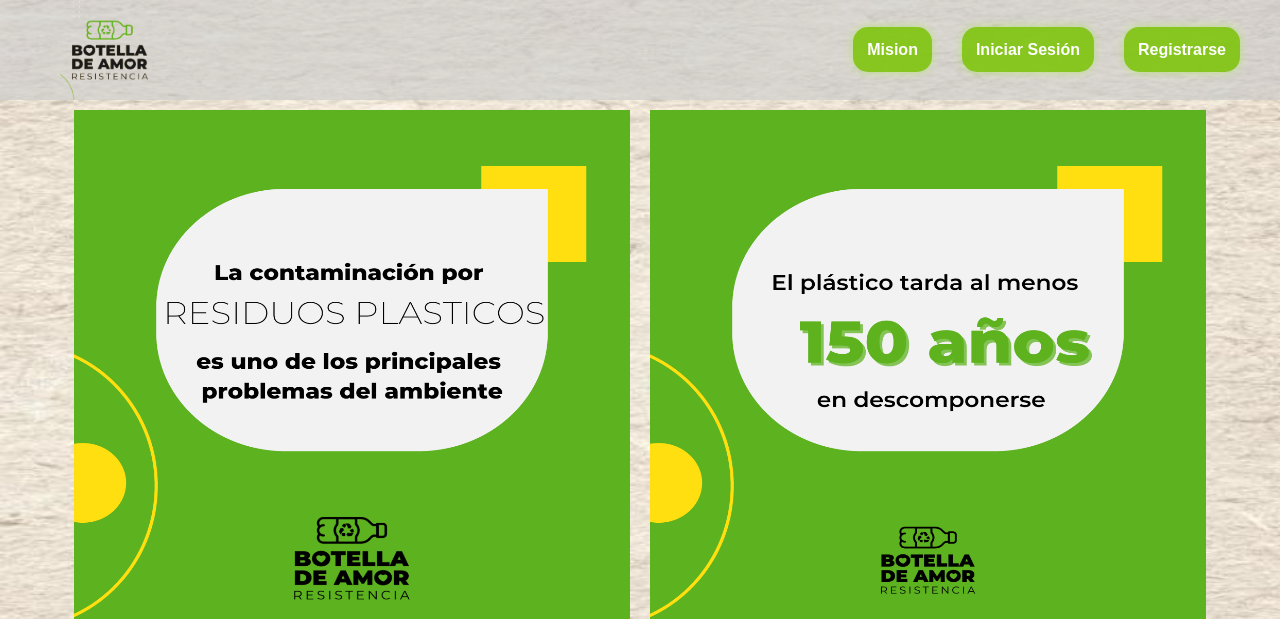
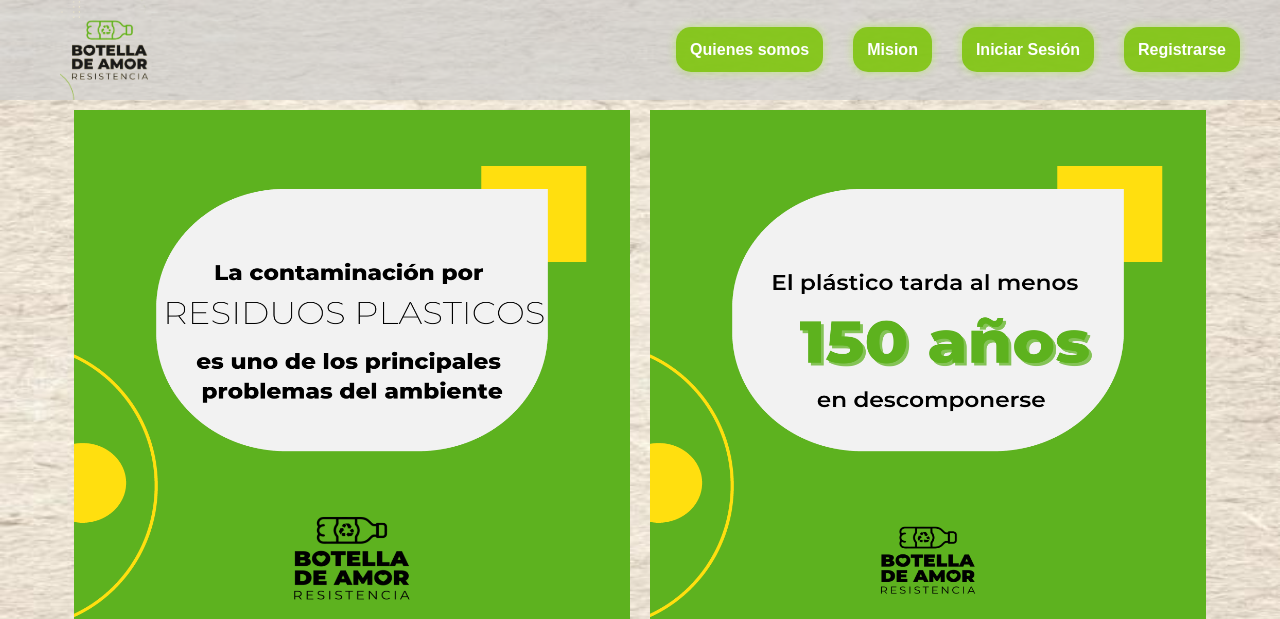
Before and after one commit to AlexLopezz/Fundacion_Info2022, a Django app: page / in a window 1280 px wide. Shown: the top 619 px of the page. Run offline with Django 3.2, Linux system fonts and the light colour scheme; some libraries are stand-ins or nearby versions.

Commit message:
arregle el home y algunas cositas que estaban erroneas

```diff
--- a/Info/urls.py
+++ b/Info/urls.py
@@ -15,15 +15,16 @@ Including another URLconf
 """
 from django.contrib import admin
 from django.urls import path, include
-from .views import Home, mision
+from .views import home, mision, somos
 from django.conf.urls.static import static
 from django.conf import settings
 
 urlpatterns = [
     path('admin/', admin.site.urls),
-    path('', Home, name='home'),
+    path('', home, name='home'),
     path('accounts/', include('apps.usuarios.urls')),
     path('accounts/', include('django.contrib.auth.urls')),
     path('seccion/',include('apps.noticias.urls')),
     path('mision/', mision, name = 'mision'),
+    path('somos/', somos, name = 'somos'),
 ] + static(settings.MEDIA_URL, document_root=settings.MEDIA_ROOT)
--- a/Info/views.py
+++ b/Info/views.py
@@ -1,7 +1,10 @@
 from django.shortcuts import render
 
-def Home(request):
+def home(request):
 	return render(request,'home.html')
 
 def mision(request):
     return render(request, 'mision.html')
+
+def somos(request):
+    return render(request, 'somos.html')
--- a/templates/home.html
+++ b/templates/home.html
@@ -10,6 +10,9 @@
         <img class src="{% static 'img/logo.png'%}" alt="">
 
         <ul>
+            <li>
+                <a href="{% url 'somos' %}">Quienes somos</a>
+            </li>
             <li>
                 <a href="{% url 'mision' %}">Mision</a>
             </li>
```
Also changed, not shown: templates/somos.html (added, +12 -0 lines), Info/db.sqlite3.
